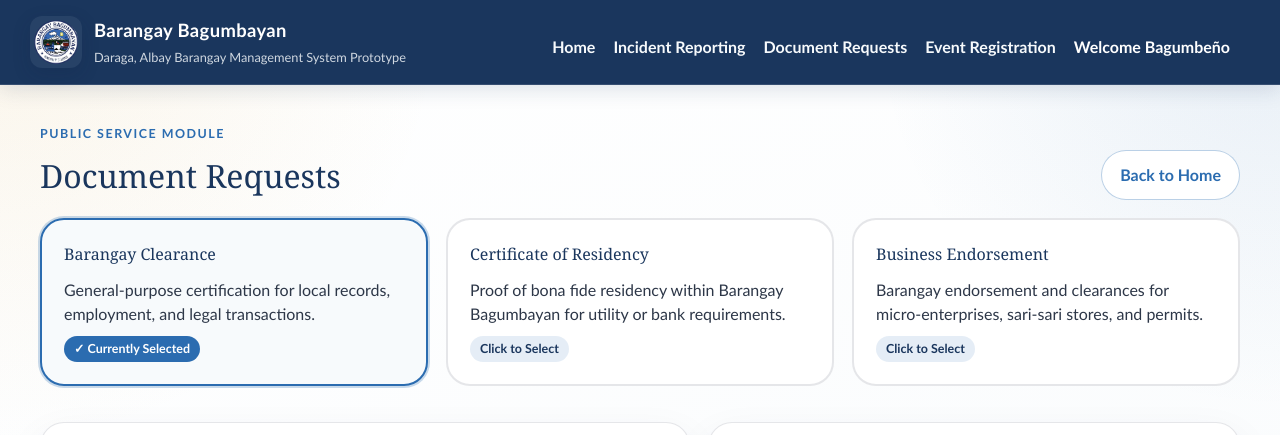
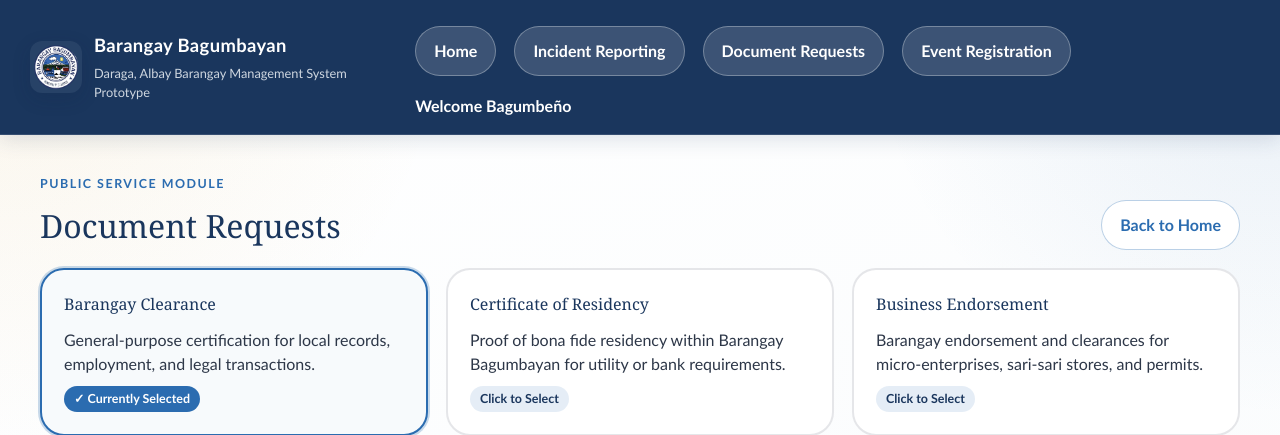
Before and after one commit to CounterFlower/Capstone, a Laravel app: page /document-requests in a window 1280 px wide. Shown: the top 435 px of the page. Run offline with Laravel 12, Linux system fonts and the light colour scheme; style sheets or scripts are compiled from the project's sources.

Commit message:
Change navigation links to buttons in public layout

```diff
--- a/resources/views/layouts/public.blade.php
+++ b/resources/views/layouts/public.blade.php
@@ -688,10 +688,10 @@
             </div>
 
             <nav class="nav">
-                <a href="{{ route('home') }}">Home</a>
-                <a href="{{ route('public.incidents') }}">Incident Reporting</a>
-                <a href="{{ route('public.documents') }}">Document Requests</a>
-                <a href="{{ route('public.events') }}">Event Registration</a>
+                <a class="button secondary" href="{{ route('home') }}">Home</a>
+                <a class="button secondary" href="{{ route('public.incidents') }}">Incident Reporting</a>
+                <a class="button secondary" href="{{ route('public.documents') }}">Document Requests</a>
+                <a class="button secondary" href="{{ route('public.events') }}">Event Registration</a>
                 @if (session('is_admin'))
                     <a class="button secondary" href="{{ route('admin.dashboard') }}">Admin Dashboard</a>
                 @else
```
